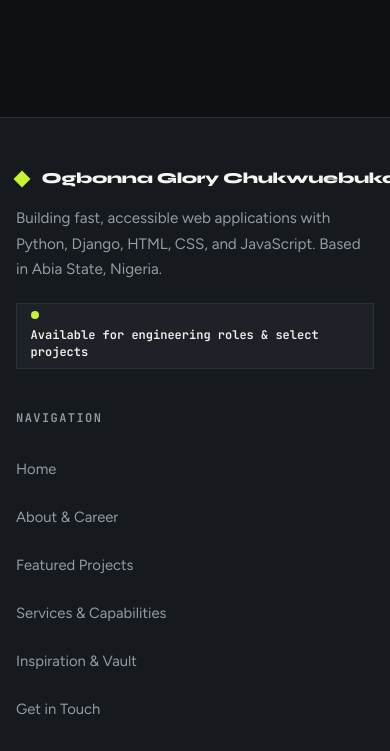
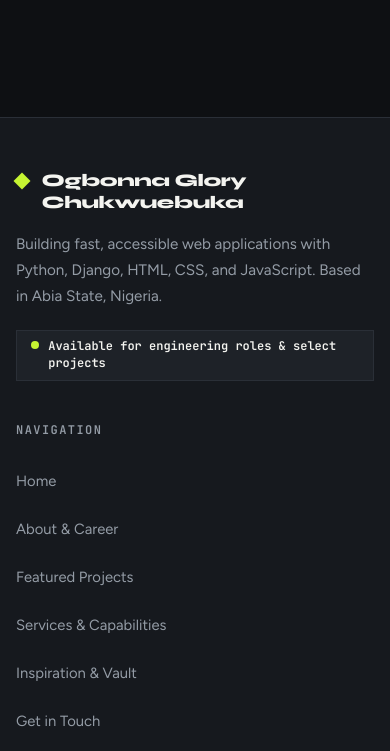
Before and after one commit to iamlegend-dotcom/my-portfolio, a plain HTML site: page 404.html in a window 390 px wide. Shown: the part 976-1727 px from the top of the page. Drawn offline with Linux system fonts and the light colour scheme.

Commit message:
Fix mobile footer brand wrapping and status pill alignment

```diff
--- a/css/style.css
+++ b/css/style.css
@@ -2537,11 +2537,29 @@ button:disabled {
   line-height: 1.7;
 }
 
+.footer-brand .brand {
+  flex-shrink: 1;
+  max-width: 100%;
+  align-items: flex-start;
+}
+
+.footer-brand .brand-mark {
+  margin-top: 0.35rem;
+}
+
+.footer-brand .brand-text {
+  min-width: 0;
+  white-space: normal;
+  overflow-wrap: break-word;
+  word-break: break-word;
+  line-height: 1.25;
+}
+
 .footer-status-pill {
   display: inline-flex;
-  align-items: center;
-  flex-wrap: wrap;
-  gap: 0.5rem 0.6rem;
+  align-items: flex-start;
+  flex-wrap: nowrap;
+  gap: 0.6rem;
   max-width: 100%;
   margin-top: 1.25rem;
   font-family: var(--font-code);
@@ -2551,8 +2569,18 @@ button:disabled {
   color: var(--text);
   background: var(--surface-elevated);
   border: 1px solid var(--border);
-  padding: 0.4rem 0.85rem;
+  padding: 0.45rem 0.85rem;
   border-radius: var(--radius-tag);
+}
+
+.footer-status-pill .pulse-indicator {
+  flex-shrink: 0;
+  margin-top: 0.3em;
+}
+
+.footer-status-pill > span:last-child {
+  min-width: 0;
+  overflow-wrap: break-word;
 }
 
 .footer-nav-columns {
@@ -3286,13 +3314,17 @@ button:disabled {
     padding-bottom: 3.5rem;
   }
 
-  /* Clean Mobile Header */
+  /* Clean Mobile Header & Wrapping Footer Brand */
   .brand-subtitle {
     display: none !important;
   }
-  .brand-text {
+  .site-header .brand-text {
     font-size: 1rem;
     white-space: nowrap;
+  }
+  .footer-brand .brand-text {
+    font-size: clamp(1rem, 4.5vw, 1.15rem);
+    white-space: normal;
   }
 
   /* Responsive Hero Typography & Terminal */
@@ -3444,7 +3476,7 @@ button:disabled {
     padding-left: 1rem;
     padding-right: 1rem;
   }
-  .brand-text {
+  .site-header .brand-text {
     font-size: 0.95rem;
   }
   .icon-btn {
```
